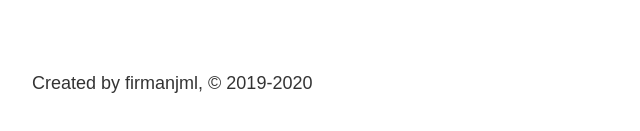
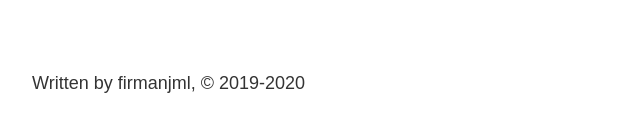
Before and after one commit to firmanjml/firmanjml.me, a Gatsby site: page / in a window 1280 px wide. Shown: the part 1263-1394 px from the top of the page, 251-891 px from the left. Built offline with nearby package versions, Linux system fonts and the light colour scheme; Gatsby itself is replaced by a stand-in of ours.

Commit message:
Update footer.js

```diff
--- a/src/components/footer.js
+++ b/src/components/footer.js
@@ -15,7 +15,7 @@ const Footer = () => {
     `);
     return (
         <footer className={footerStyles.footer}>
-          <p>Created by {data.site.siteMetadata.author}, © 2019-{date.getFullYear()}</p>
+          <p>Written by {data.site.siteMetadata.author}, © 2019-{date.getFullYear()}</p>
         </footer>
     )
 }
```
